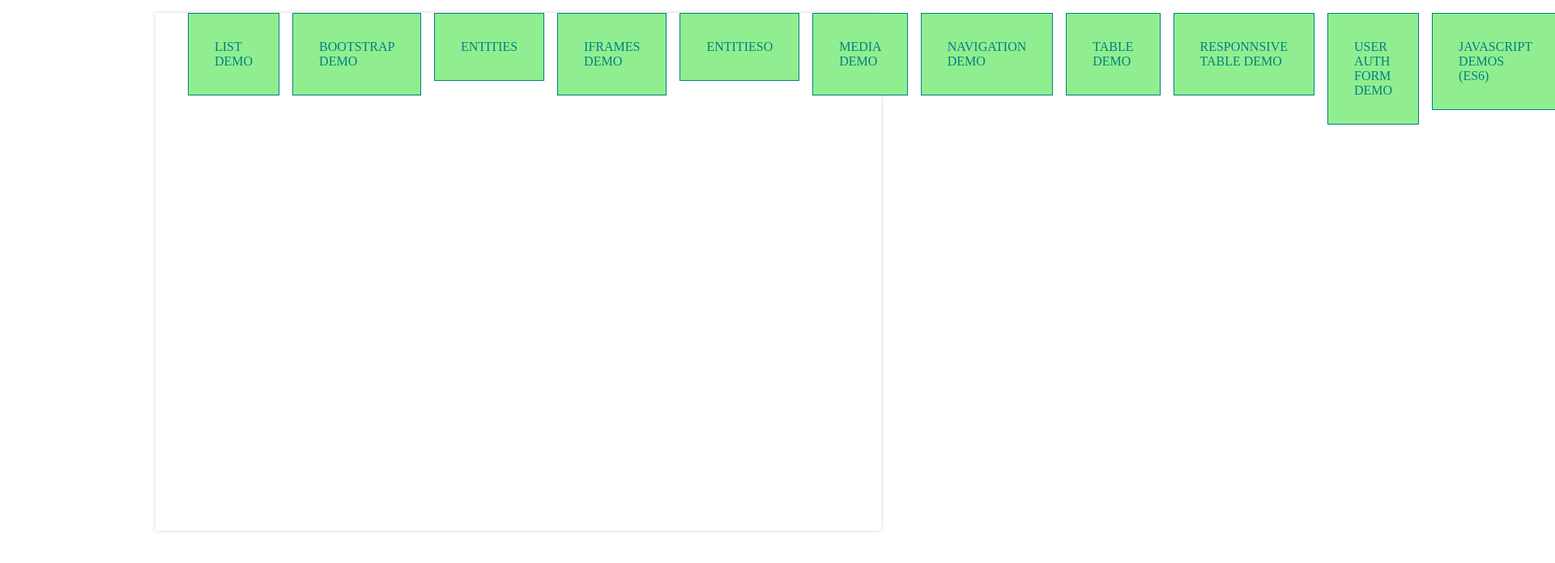
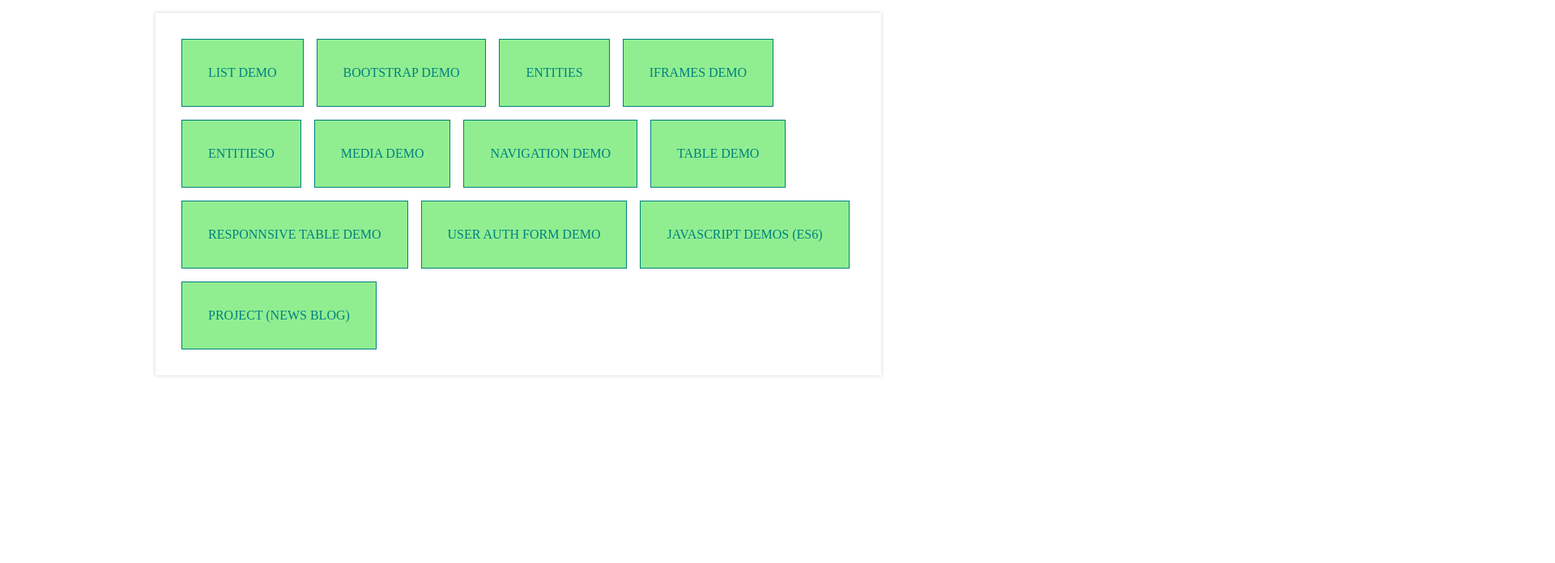
Before and after one commit to imcodes/Web-Dev-Class, a plain HTML site: page index.html in a window 1280 px wide. Shown: the top 696 px of the page at 81% size, 1920 px wide, since content can reach past the window. Drawn offline with Linux system fonts and the light colour scheme.

Commit message:
Update index.html

```diff
--- a/index.html
+++ b/index.html
@@ -10,11 +10,13 @@
         max-width:70vw;
         margin:auto;
         box-shadow:0px 0px 5px lightgray;
-        min-height:80vh;
+        /*min-height:80vh;*/
       }
       nav > ul{
         list-style:none;
         display:flex;
+        flex-wrap: wrap;
+        padding:2rem;
         gap: 1rem;
         height:100%;
       }
```
